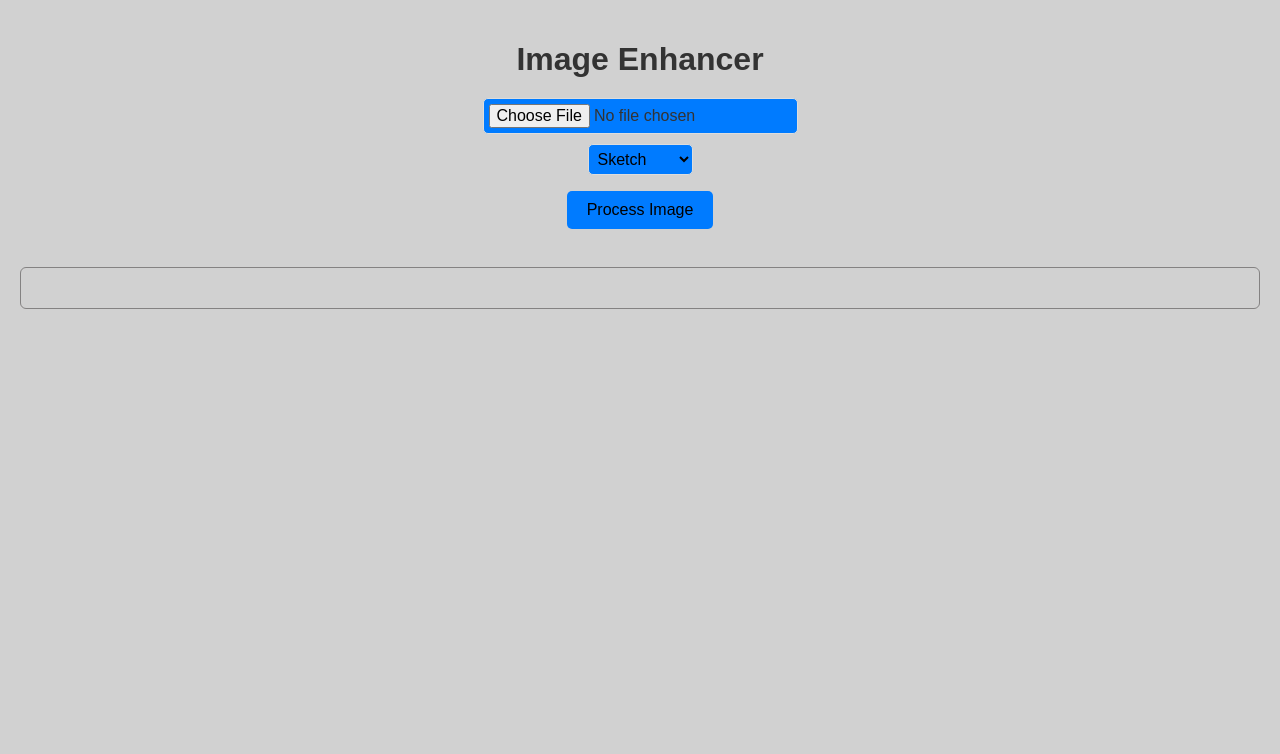
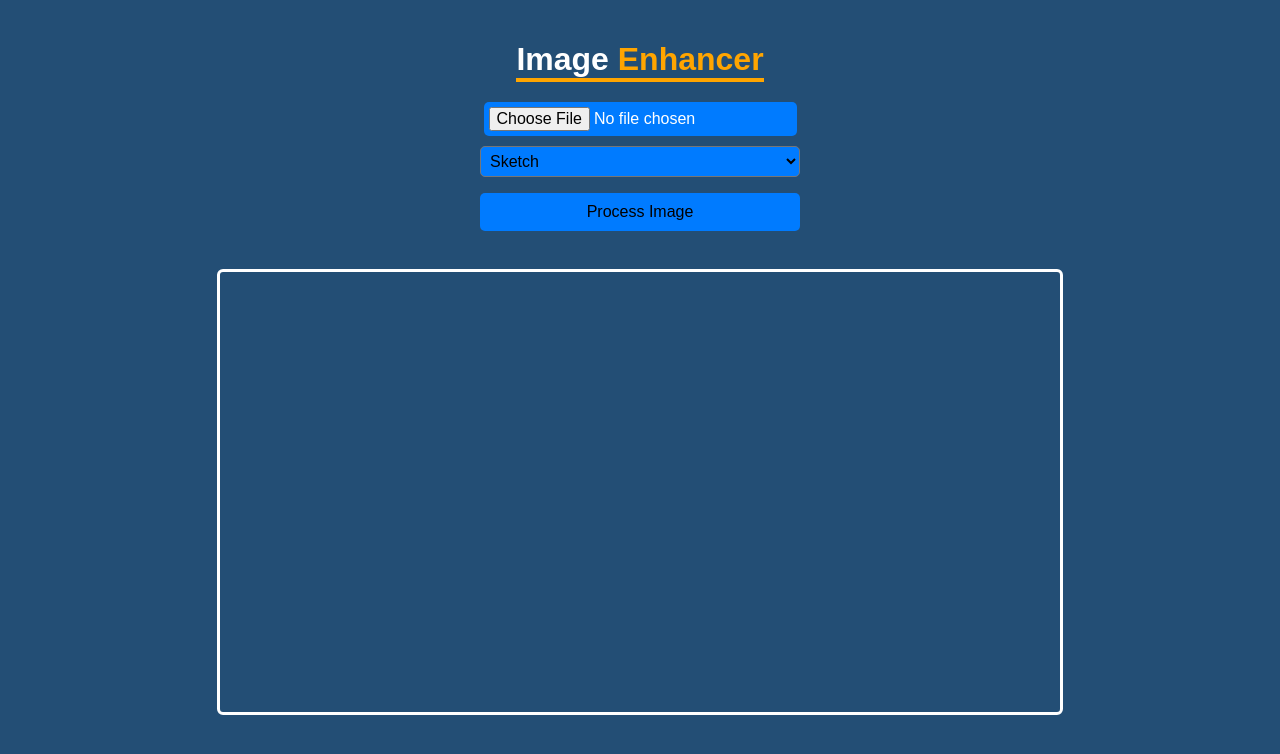
Before and after one commit to H-Bharmal/Image_Enhance, a Flask app: page / in a window 1280 px wide. Shown: the top 754 px of the page. Run offline with Flask 3, Linux system fonts and the light colour scheme.

Commit message:
Improved UI

```diff
--- a/static/style.css
+++ b/static/style.css
@@ -2,16 +2,24 @@ body {
   font-family: sans-serif;
   margin: 0;
   padding: 20px;
-    color: #333;
-    background-color: rgb(209, 209, 209);
+  color: #fff;
+  background-color: rgb(35, 78, 117);
+  display: flex;
+  justify-content: center;
+  align-items: center;
+  flex-direction: column  ;
 }
 
 h1 {
   font-size: 2rem;
   margin-bottom: 20px;
-    text-align: center;
+  /* text-align: center; */
+  border-bottom: 4px solid orange;
 }
 
+span{
+  color: orange;
+}
 form {
   display: flex;
   flex-direction: column;
@@ -29,39 +37,54 @@ body {
   cursor: pointer;
   font-size: 1rem;
   transition: all 0.2s;
+  width: 20rem;
 }
 
 button:hover {
-    background-color: #0069d9;
+  background-color: orange;
   transform: scale(1.05);
 }
 
 #result-container {
-    border: 1px solid #848282;
+  border: 3px solid #fff;
   padding: 20px;
   margin-bottom: 20px;
   text-align: center;
   overflow: auto;
   border-radius: 6px;
+  height: 25rem;
+  width: 50rem;
 }
 input[type="file"] {
   padding: 5px;
-    border: 1px solid #ddd;
+  /* border: 1px solid #ddd; */
   border-radius: 5px;
   font-size: 16px;
   background-color: #007bff;
+  outline: none;
+
 }
 
 select {
   padding: 5px;
-    border: 1px solid #ddd;
+  /* border: 1px solid #ddd; */
+  outline: none;
   background-color:#007bff;
   border-radius: 5px;
   font-size: 16px;
   margin-top: 10px;
+  width: 20rem;
 }
 
+img {
+  width: 60%;
+  height: auto;
+  aspect-ratio: attr(width) / attr(height);
+  border-radius: 9px;
+  /* padding: 2rem; */
+  border: 5px solid #fff;
 
+}
 @media only screen and (max-width: 768px) {
   h1 {
     font-size: 1.5rem;
--- a/templates/index.html
+++ b/templates/index.html
@@ -7,7 +7,7 @@
     <link rel="stylesheet" href="{{ url_for('static', filename='style.css') }}">
 </head>
 <body>
-    <h1>Image Enhancer </h1>
+    <h1>Image<span> Enhancer</span> </h1>
 
     <form id="upload-form" enctype="multipart/form-data" method="post">
         <input type="file" id="image-input" name="image" accept="image/*" required>
```
Lines whose indentation alone changed are shown as unchanged.
